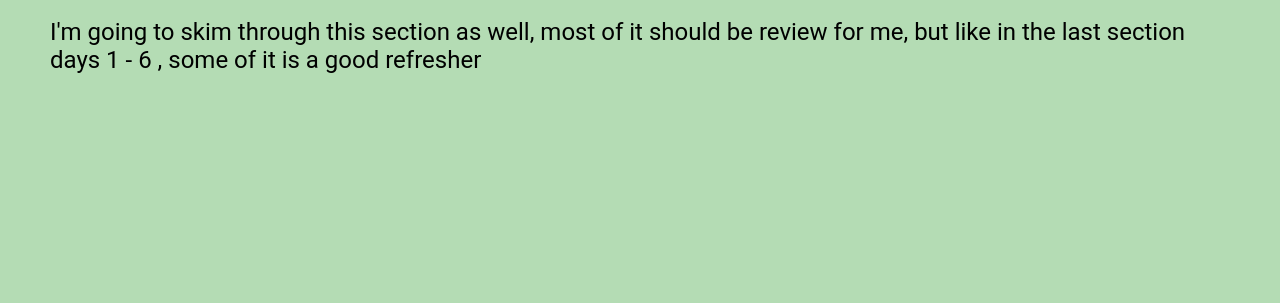
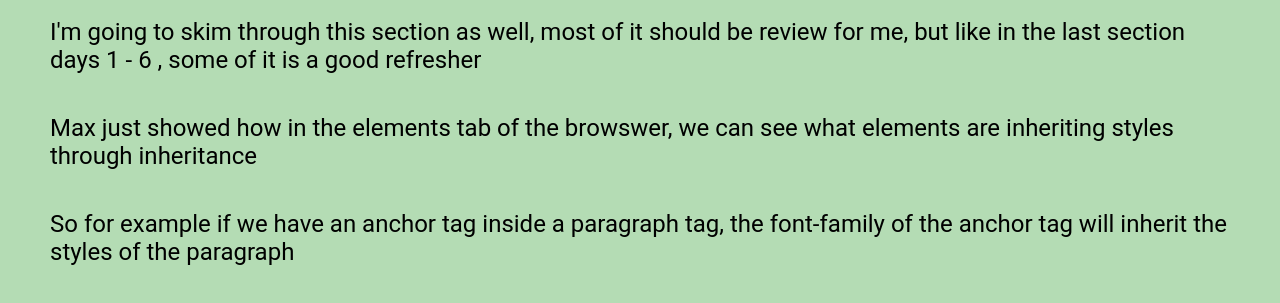
Before and after one commit to LRSORRENTI/MAXIMILLIAN-100, a plain HTML site: page days-6-8/notes.html in a window 1280 px wide. Shown: the part 293-596 px from the top of the page. Drawn offline with Linux system fonts and the light colour scheme.

Commit message:
skipping ahead, I skimmed through most of the other HTML and CSS sections, the rest of it is review for me

```diff
--- a/days-6-8/notes.html
+++ b/days-6-8/notes.html
@@ -17,5 +17,15 @@
         good refresher
       </p>
     </div>
+    <div class="container">
+      <p>
+        Max just showed how in the elements tab of the browswer, we can see what
+        elements are inheriting styles through inheritance
+      </p>
+      <p>
+        So for example if we have an anchor tag inside a paragraph tag, the
+        font-family of the anchor tag will inherit the styles of the paragraph
+      </p>
+    </div>
   </body>
 </html>
```
Also changed, not shown: day-11-HostingandDeployment/notes.html (added).
